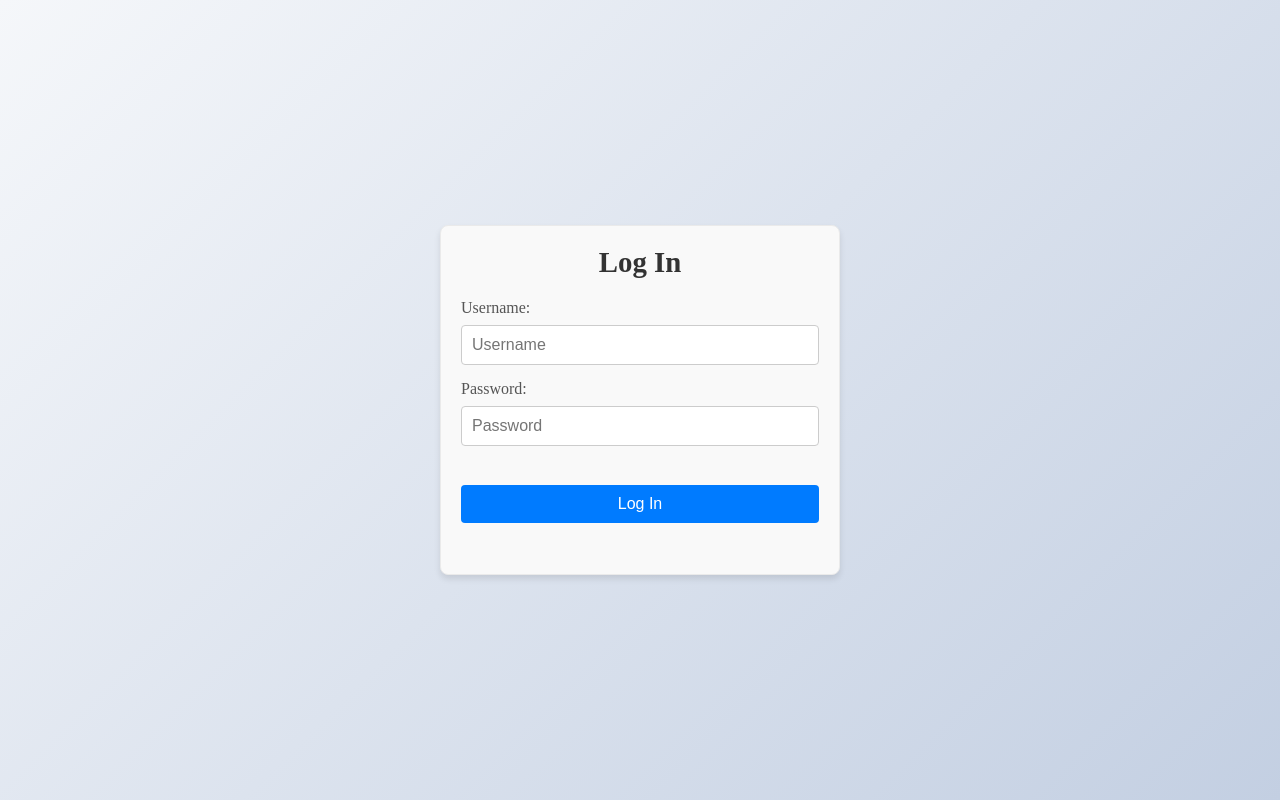
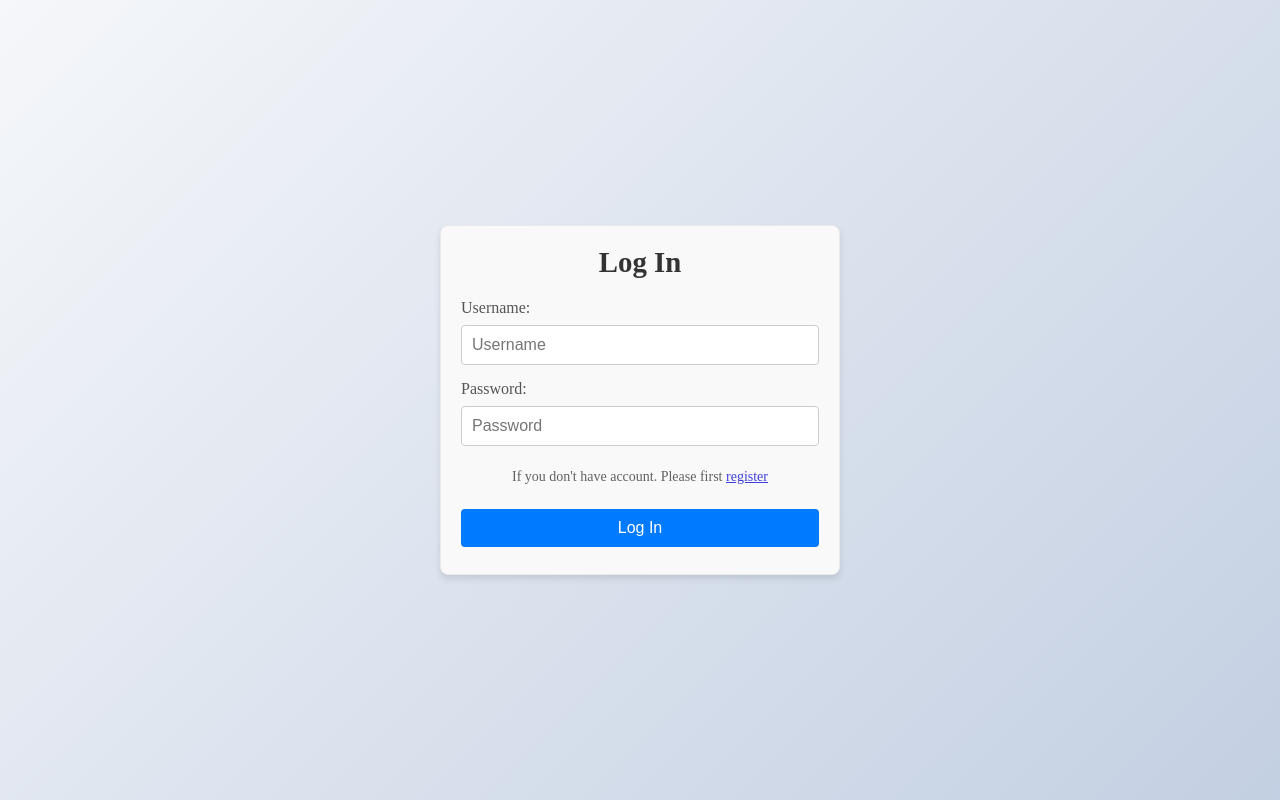
Before and after one commit to sasanedicbn/Blog-application, a React (Vite) app in the folder client/: page /login in a window 1280 px wide. Built offline with nearby package versions, Linux system fonts and the light colour scheme.

Commit message:
Add p and style it

```diff
--- a/client/src/Login/Login.tsx
+++ b/client/src/Login/Login.tsx
@@ -27,7 +27,9 @@ const Login = () => {
             className="form-input"
             placeholder="Password"
           />
-
+          <p className="register">
+            If you don't have account. Please first <a>register</a>
+          </p>
           <button type="submit" className="login-button">
             Log In
           </button>
--- a/client/src/index.css
+++ b/client/src/index.css
@@ -263,3 +263,14 @@ button:hover {
 .login-button:hover {
   background-color: #0056b3;
 }
+.register{
+  color: rgb(97, 97, 97);
+  font-size: 14px;
+  text-align: center;
+  margin-top: 8px;
+}
+.register a{
+  color: rgb(63, 63, 222);
+  text-decoration: underline;
+  cursor: pointer;
+}
```
Also changed, not shown: 1 other file (tests, documents, lock files or other folders).
